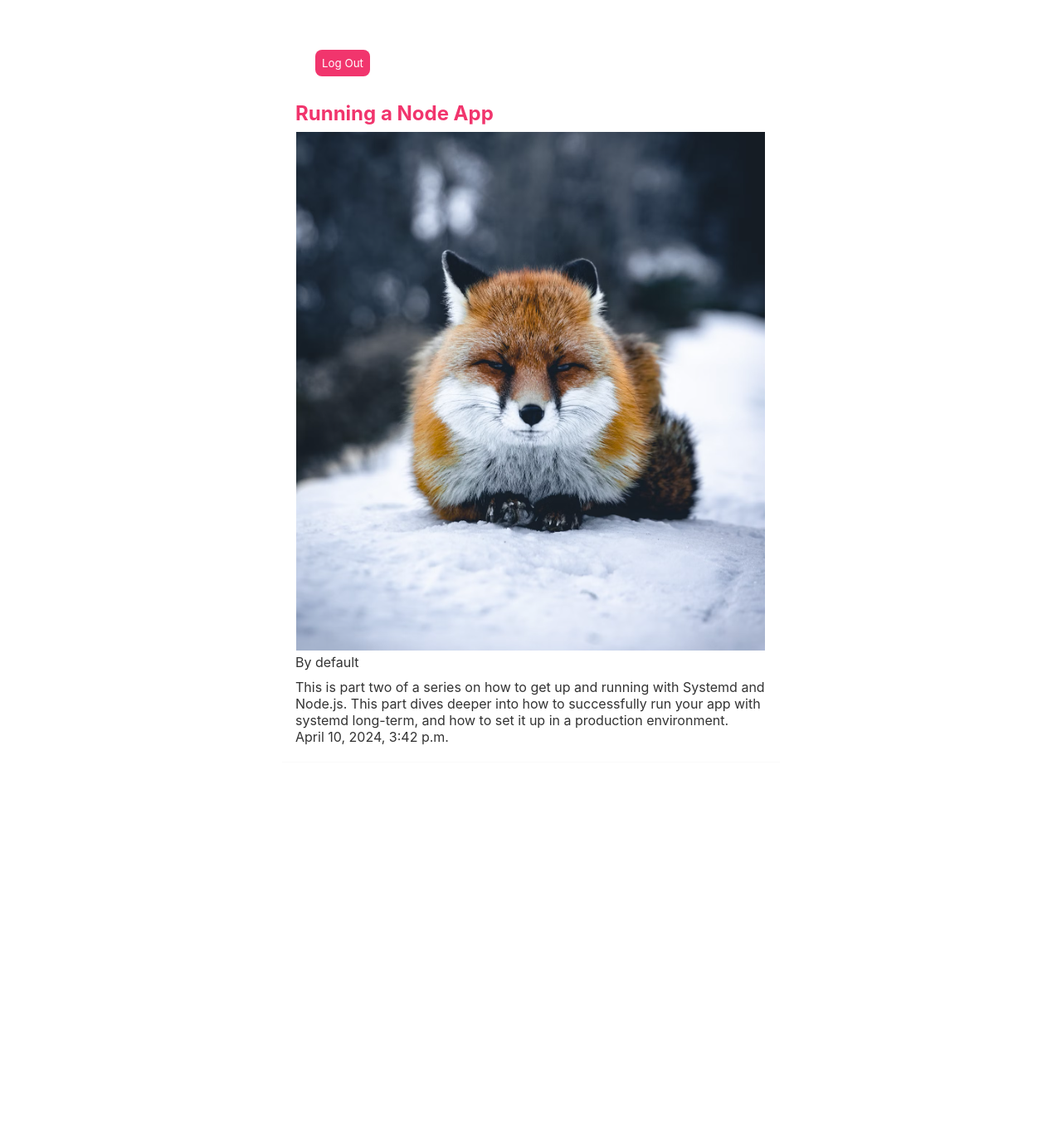
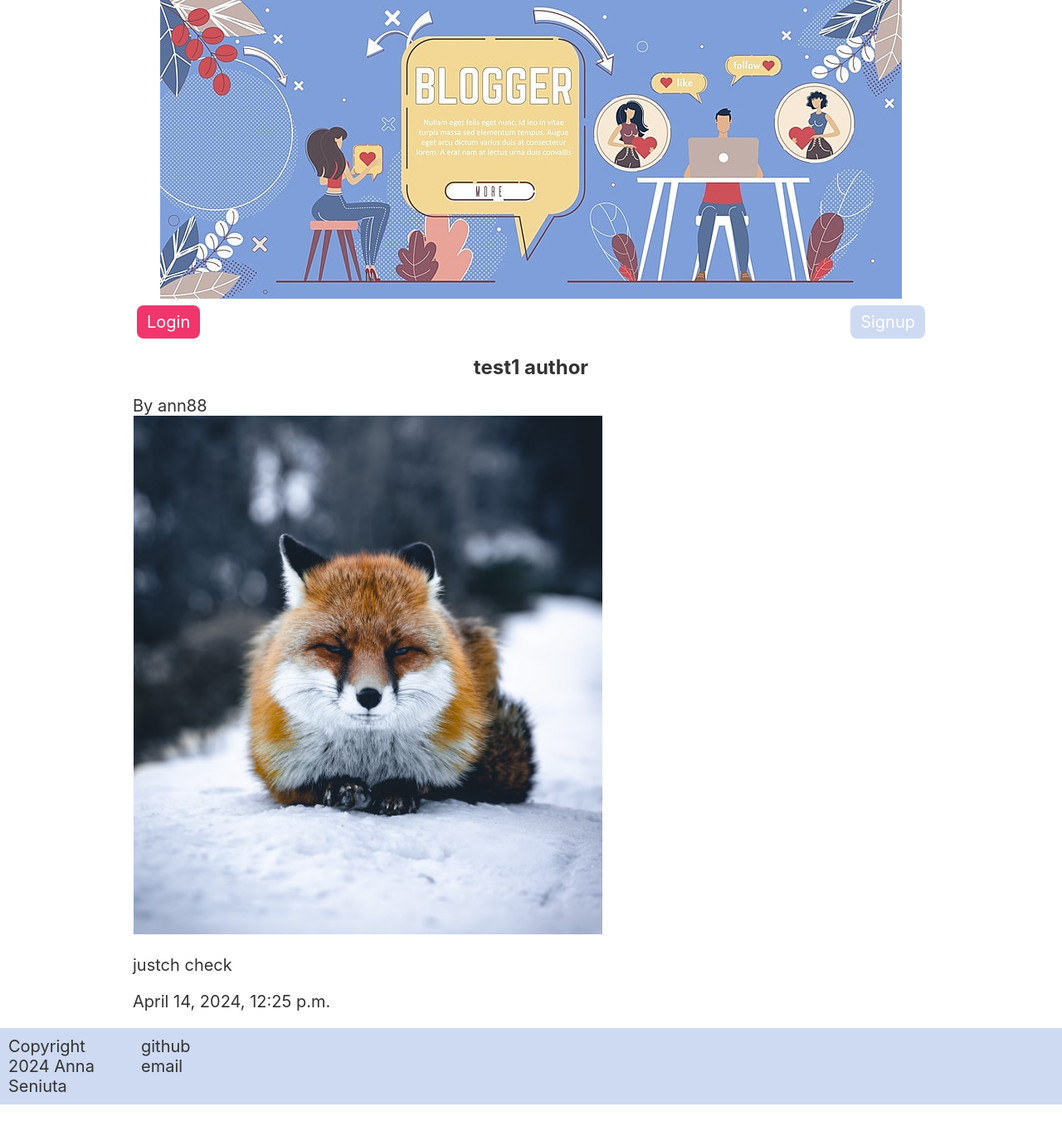
Before and after one commit to annc4st/django-blog, a Django app: page /articles/1/ in a window 1280 px wide. Shown: the whole page at 83% size. Before the commit the page ends 897 px from the top, so only its background shows below. Run offline with Django 5.2, Linux system fonts and the light colour scheme; data comes from the database, SQL or seed files in the repository.

Commit message:
styles, banners

```diff
--- a/articles/models.py
+++ b/articles/models.py
@@ -1,4 +1,5 @@
 from django.db import models
+from django.contrib.auth.models import User
 
 class Article(models.Model):
     title = models.CharField(max_length=256)
@@ -6,7 +7,7 @@ class Article(models.Model):
     body = models.TextField()
     created_at = models.DateTimeField(auto_now_add=True)
     thumb = models.ImageField(default='default.png', blank=True)
-    author = models.CharField(max_length=256, default="default")
+    author = models.ForeignKey(User, on_delete=models.SET_DEFAULT, default='authorX')
 
     def __str__(self):
         return self.title
--- a/articles/templates/articles/article_detail.html
+++ b/articles/templates/articles/article_detail.html
@@ -3,11 +3,13 @@
 {% block content %}
 
     <div class="article-container">
-        <div class="article">
+        <div class="article-detail">
             <h2>{{ article.title }}</h2>
+            <p>By {{ article.author }} </p>
 
         <img src="{{article.thumb.url}}"/>
-        <p>By {{ article.author }} </p>
+
+
         <div class="article-body">{{ article.body }}</div>
         <p>{{ article.created_at }}</p>
     </div>
--- a/articles/templates/articles/article_list.html
+++ b/articles/templates/articles/article_list.html
@@ -11,7 +11,8 @@
                 <a href= "{% url 'articles:article_detail' article.id %}" >
                     <h2>{{ article.title }}</a></h2>
                     <p>{{ article.snippet }}</p>
-                    <p>{{ article.created_at }}</p>
+                    <p >{{ article.created_at }}</p>
+                    <p class="art-detail-author">added by {{ article.author.username}}</p>
                 </a>
             </div>
 
--- a/articles/views.py
+++ b/articles/views.py
@@ -1,7 +1,8 @@
-from django.shortcuts import render
+from django.shortcuts import render, redirect
 from .models import Article
 from django.http import HttpResponse
 from django.contrib.auth.decorators import login_required
+from . import forms
 
 def article_list (request):
     articles = Article.objects.all()
@@ -14,4 +15,15 @@ def article_detail(request, article_id):
 
 @login_required(login_url="/accounts/login/")
 def article_create(request):
-    return render(request, 'articles/article_create.html')
+    if request.method == 'POST':
+        form = forms.CreateArticle(request.POST, request.FILES) #it is validating what is received in request.POST against form
+        if form.is_valid():
+            #save article to db, associate user with art author
+            instance = form.save(commit=False)
+            instance.author = request.user
+            instance.save()
+            return redirect('articles:article_list')
+    else:
+
+        form = forms.CreateArticle()
+    return render(request, 'articles/article_create.html', {'form': form})
--- a/assets/styles.css
+++ b/assets/styles.css
@@ -6,32 +6,153 @@
   color: #333;
 }
 
-body {
-  background-color: white;
-  max-width: 600px;
-  margin: 40px auto;
-  padding: 20px;
+/* variables */
+:root {
+  --primary: #f1356d;
+  --lighter-primary: #f1356d4f;
+  --secondary: #7f9fda63;
+  --grey-text: #6a776f;
+  --red-warning: #ff5722;
+  --text-basic: #333;
+
 }
 
-a {
+/* reset */
+
+body, p, a, ul, li {
+  margin:0;
+  padding: 0;
   text-decoration: none;
 }
 
-h1 {
-  color: #f1356d;
+li, ul{
+  list-style-type: none;
 }
 
+body {
+  background-color: white;
+  overflow-x: hidden;
+  font-size: 14px;
+}
+
+h1 {
+  color: var(--primary);
+}
+h1, h3 {
+  font-size: 1.6em;
+}
+
+h2 {
+  font-size: 1.2em;
+}
+
+/* c */
+/* buttons */
+.btn {
+    border: 0;
+    padding: 8px 12px;
+    border-radius: 8px;
+    cursor: pointer;
+    font-size: 1em;
+    display:inline-block;
+  }
+
+  .btn:hover {
+    color: var(--grey-text);
+    background-color: var(--lighter-primary);
+  }
+
+/* .logout {
+} */
+
+.login {
+  background-color:  var(--primary);
+  color: #fff;
+}
+
+.signup {
+  background-color:  var(--secondary);
+  color: #fff;
+}
+
+.highlight {
+  background-color:  var(--primary);
+  color: #fff;
+  align-self:flex-end;
+}
+
+
+.wrapper {
+  /* centralize */
+  max-width: 960px;
+  margin: 0 auto;
+}
+
+.wrapper h1{
+  text-align: center;
+}
+
+header {
+  padding: 0;
+
+}
+  .wrapper img {
+    max-width: 100%;
+    height: auto;
+  }
+  .grid {
+    display: grid;
+    grid-template-columns: repeat(8, 1fr);
+
+  }
+  nav {
+    /* margin: 0 20px;
+    justify-self: end; */
+  }
+
+  .nav-li-1 {
+    grid-column: 1/4;
+    margin-left: 5px;
+  }
+  .nav-li-2 {
+    grid-column: 5/9;
+    justify-self: end;
+    margin-right: 5px;
+  }
+  nav li {
+    /* display: inline-block; */
+    /* margin-left: 20px; */
+  }
+
+
+
   .articles {
-  padding: 10px 16px;
-  margin: 20px 0;
-  border-bottom: 1px solid #fafafa;
+    display: grid;
+    grid-template-columns: 1fr;
+    grid-gap: 10px;
   }
 
   .article {
-    padding: 10px 16px;
-  margin: 20px 0;
-  border-bottom: 1px solid #fafafa;
+    padding: 10px;
+    padding-bottom: 40px;
+    border-bottom: 2px solid #fafafa;
+
+    /* border-bottom: 1px solid var(--secondary); */
+    /* border-radius: 8px; */
     line-height: normal;
+    position: relative;
+  }
+  .article:hover {
+    box-shadow: 1px 3px 5px rgba(0, 0, 0, 0.1);
+  }
+  .art-detail-author {
+    padding: 10px;
+    background-color: var(--secondary);
+    border-radius: 8px;
+    position: absolute;
+     right: 5px;
+    bottom: 5px;
+    margin: 0;
   }
 
   .article:hover {
@@ -39,27 +160,114 @@ h1 {
     }
 
     .article h2 {
-    font-size: 24px;
-    color: #f1356d;
+      color:  var(--secondary);
       margin-bottom: 8px;
     }
     .article a {
       text-decoration: none;
     }
 
-  .article p {
-    margin-bottom: 10px;
+
+   .article-detail {
+    padding: 0;
+
+   }
+   .article-detail img {
+    max-width: 100%;
    }
 
-  .logout-btn {
-    background-color: #f1356d;
+   .article-detail h2 {
+    text-align: center;
+    margin: 20px auto;
+    /* font-size: 2em; */
+   }
+
+   .article-body {
+    padding: 20px 0;
+   }
+
+   .footer {
+    color:#fafafa;
+    margin: 20px 0;
+    background-color: var(--secondary);
+
+   }
+   .footer p, .footer ul{
+    padding: 10px;
+   }
+
+
+  .site-form {
+    margin-top: 60px;
+    border: 1px solid var(--secondary);
+    border-radius: 4px;
+    padding: 20px;
+  }
+
+  .site-form input, .site-form textarea {
+    display: block;
+    margin: 0 0 20px 0;
+    padding: 8px;
+    border-radius: 8px;
+  }
+
+  /* a.highlight {
+    background-color:  var(--primary);
     color: #fff;
     border: 0;
     padding: 8px;
     border-radius: 8px;
     cursor: pointer;
+    font-size: 1em;
+  } */
+
+  /* style built in django forms */
+  .helptext, .helptext ul {
+    margin: 0 auto 20px;
+    /* color: var(--grey-text); */
+    font-size: 0.9em;
+    display: block;
   }
 
-  ul {
+  .errorlist{
+    padding: 0;
+  }
+  .errorlist li {
+    padding: 10px;
     list-style-type: none;
+    border: 1px solid var(--red-warning);
+    color: var(--red-warning);
+    border-radius: 4px;
+    margin: 10px 0;
   }
+
+  .site-form input[type=submit] {
+    background: var(--secondary);
+    border: 0;
+    color: #fff;
+    font-size: 1.2em;
+    border-radius: 8px;
+    margin: 10px 0;
+  }
+
+  /* mobile style */
+
+  /* small tablets */
+  @media screen and (min-width: 620px) {
+    body{
+      font-size: 16px;
+    }
+  }
+
+  /* larger tablets and laptops */
+  @media screen and (min-width: 960px) {
+    body{
+      font-size: 18px;
+    }
+  }
+  /* desktops */
+  @media screen and (min-width: 1200px) {
+    body{
+      font-size: 20px;
+    }
+  }
--- a/djangoblog/urls.py
+++ b/djangoblog/urls.py
@@ -23,15 +23,18 @@ from django.contrib.staticfiles.urls import staticfiles_urlpatterns
 #handling media files
 from django.conf.urls.static import static
 from django.conf import settings
+from articles import views as article_views
 
 
 urlpatterns = [
     path('admin/', admin.site.urls),
     path('about/', views.about, name='about'),
-    path('', views.homepage, name='homepage' ),
+
     # include apps
     path('articles/', include('articles.urls')),
     path('accounts/', include('accounts.urls')),
+
+    path('', article_views.article_list, name='home' ),
 
 ]
 
--- a/templates/base_layout.html
+++ b/templates/base_layout.html
@@ -10,24 +10,43 @@
 </head>
 <body>
     <header class="wrapper">
-        <h1></h1>
+        <h1><a href="{% url 'home'%}">
+            <img src="{% static 'blog-social-banner-6.jpg' %}" alt="blog-banner" />
+                </a></h1>
         <nav>
-            <ul>
-                <li>
-                    <form class="logout-link" action="{% url 'accounts:logout' %}" method="post">
-                        {% csrf_token%}
-                        <button class="logout-btn" type="submit">Log Out</button>
-                        </form>
-                </li>
+            <ul class="grid">
+                {% if user.is_authenticated %}
+                    <li class="nav-li-1">
+                        <form class="logout-link" action="{% url 'accounts:logout' %}" method="post">
+                            {% csrf_token%}
+                            <button class="btn logout" type="submit">Log Out</button>
+                            </form>
+                    </li>
+                    <li class="nav-li-2"><a class="btn highlight" href="{% url 'articles:create' %}">Create Article</a></li>
+                {% else %}
+                    <li class="nav-li-1"><a class="btn login" href="{% url 'accounts:login' %}">Login</a></li>
+                    <li class="nav-li-2"><a class="btn signup" href="{% url 'accounts:signup' %}">Signup</a></li>
+
+                {% endif %}
             </ul>
         </nav>
         </header>
+
+
         <div class="wrapper">
         {% block content %}
 
         {% endblock %}
 
     </div>
+    <footer class="footer grid">
+        <p class="copyright"> Copyright 2024 Anna Seniuta</p>
+        <ul>
+            <li>github</li>
+            <li>email</li>
 
+        </ul>
+        <!-- <img class="footer-img" src="{% static 'wave-border-4.png' %}" alt="waves"/> -->
+    </footer>
 </body>
 </html>
```
Also changed, not shown: articles/forms.py (added, +7 -0 lines), articles/templates/articles/article_create.html (+7 -0 lines), assets/slugify.js (added, +17 -0 lines), assets/banner-design-png-image_660.png (added), assets/blog-banner.png (added), assets/blog-social-banner-6.jpg (added), assets/wave-border-4.png (added), db.sqlite3, media/pelican.png (added). Lines whose indentation alone changed are shown as unchanged.
